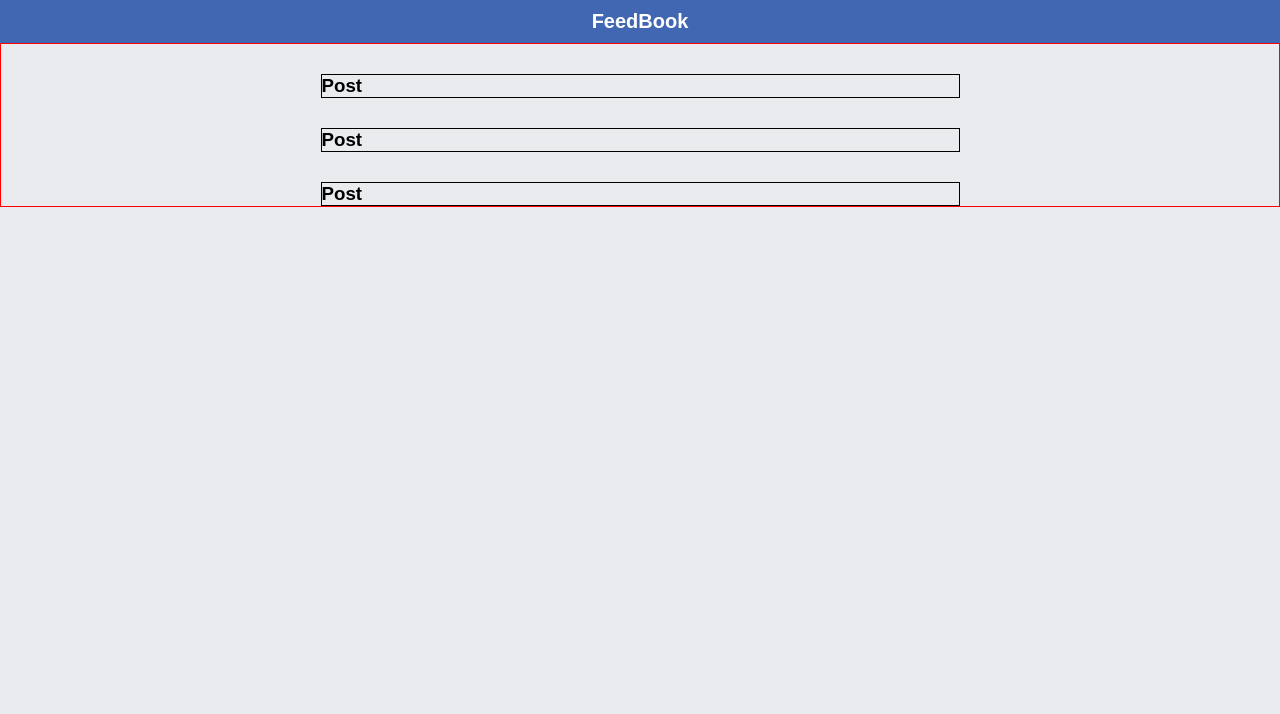
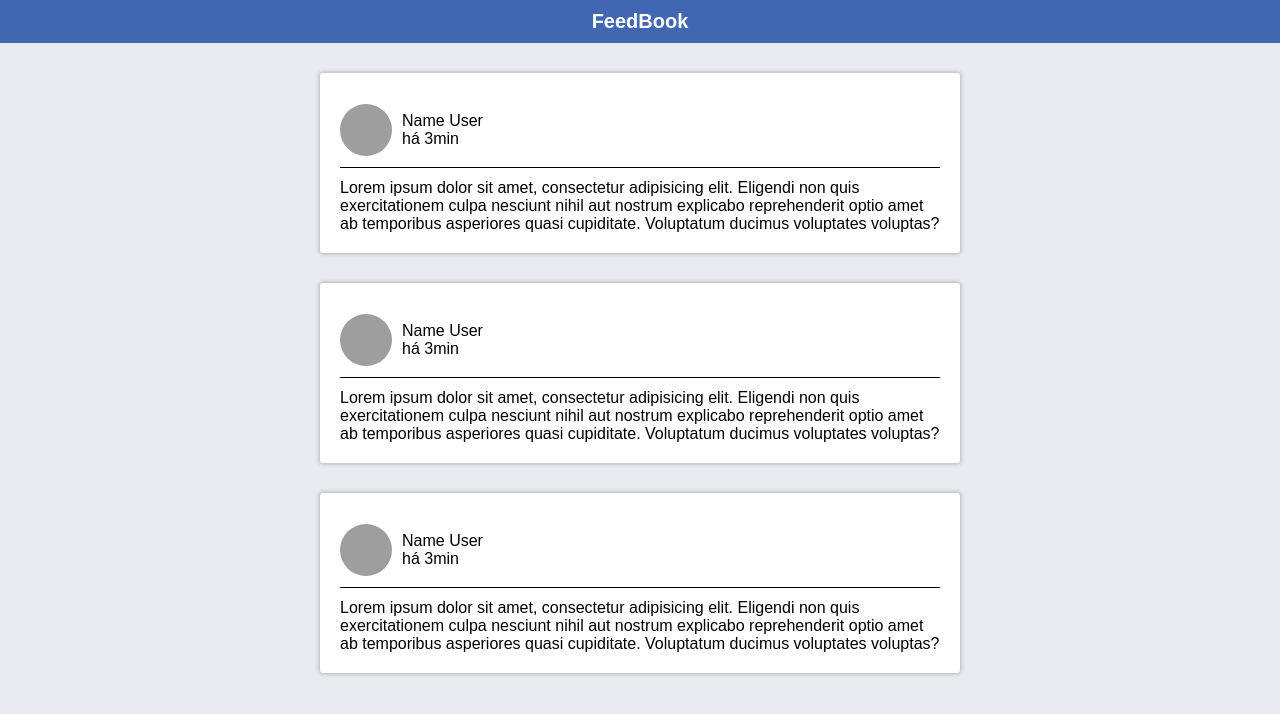
Before and after one commit to kassiosilva/feed-reactjs, a React app: page / in a window 1280 px wide. Shown: the top 714 px of the page. Built offline with nearby package versions, Linux system fonts and the light colour scheme; grey boxes are pictures that could not be loaded.

Commit message:
Feito componente post e iniciado a construção do component PostHeader

```diff
--- a/src/components/Post.js
+++ b/src/components/Post.js
@@ -1,9 +1,19 @@
 import React from 'react';
 
+import PostHeader from './PostHeader';
+
 const Post = () => (
-  <div className="post">
-    <h3>Post</h3>
-  </div>
+  <article className="post">
+    <PostHeader />
+
+    <div className="postText">
+      <p>
+        Lorem ipsum dolor sit amet, consectetur adipisicing elit. Eligendi non quis exercitationem
+        culpa nesciunt nihil aut nostrum explicabo reprehenderit optio amet ab temporibus asperiores
+        quasi cupiditate. Voluptatum ducimus voluptates voluptas?
+      </p>
+    </div>
+  </article>
 );
 
 export default Post;
--- /dev/null
+++ b/src/components/PostHeader.js
@@ -0,0 +1,20 @@
+import React from 'react';
+
+const PostHeader = () => (
+  <header className="post-header">
+    <div className="container-imgUser">
+      <img
+        src="http://www.jdevoto.cl/web/wp-content/uploads/2018/04/default-user-img.jpg"
+        className="img-user"
+        alt="User"
+      />
+    </div>
+
+    <div className="informations">
+      <p>Name User</p>
+      <p>há 3min</p>
+    </div>
+  </header>
+);
+
+export default PostHeader;
--- a/src/styles/styles.scss
+++ b/src/styles/styles.scss
@@ -1,7 +1,6 @@
-/* Colors */
 $background: #e9ebee;
 $header: #4267b2;
-$color-title: #ffff;
+$color-white: #ffff;
 
 * {
   margin: 0;
@@ -20,21 +19,58 @@ body {
   text-align: center;
 
   h3 {
-    color: $color-title;
+    color: $color-white;
     font-size: 20px;
   }
 }
 
 .containerPosts {
-  border: 1px solid red;
   display: flex;
   flex-direction: column;
   justify-content: space-around;
   align-items: center;
+  margin-bottom: 30px;
+}
 
-  .post {
-    margin-top: 30px;
-    border: 1px solid black;
-    width: 50%;
+.post {
+  // border: 1px solid black;
+  width: 50%;
+  margin-top: 30px;
+  background-color: $color-white;
+  border-radius: 3px;
+  box-shadow: 0px 0px 4px 1px rgba(0, 0, 0, 0.23);
+  padding: 20px 0;
+
+  .postText {
+    margin: 0 20px;
+    margin-top: 11px;
   }
 }
+
+.post-header {
+  display: flex;
+  flex-flow: row wrap;
+  align-items: center;
+  border-bottom: 1px solid black;
+  margin: 0 20px;
+  padding: 11px 0;
+
+  .container-imgUser {
+    width: 52px;
+    height: 52px;
+    border-radius: 50%;
+    display: flex;
+    justify-content: center;
+    align-items: center;
+    overflow: hidden;
+
+    .img-user {
+      width: 100%;
+      min-height: 100%;
+    }
+  }
+
+  .informations {
+    margin-left: 10px;
+  }
+}
```
Also changed, not shown: 1 other file (tests, documents, lock files or other folders).
